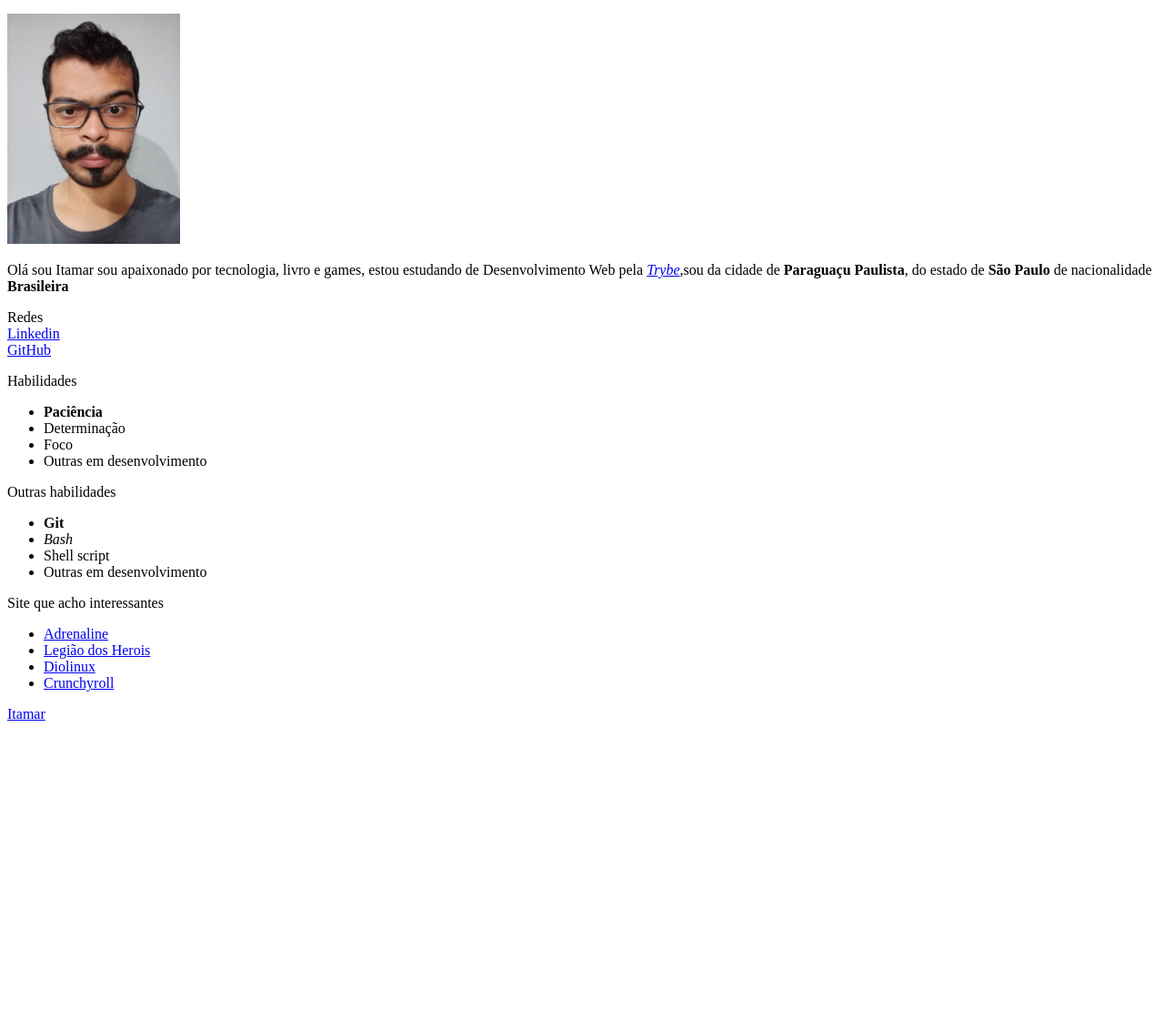
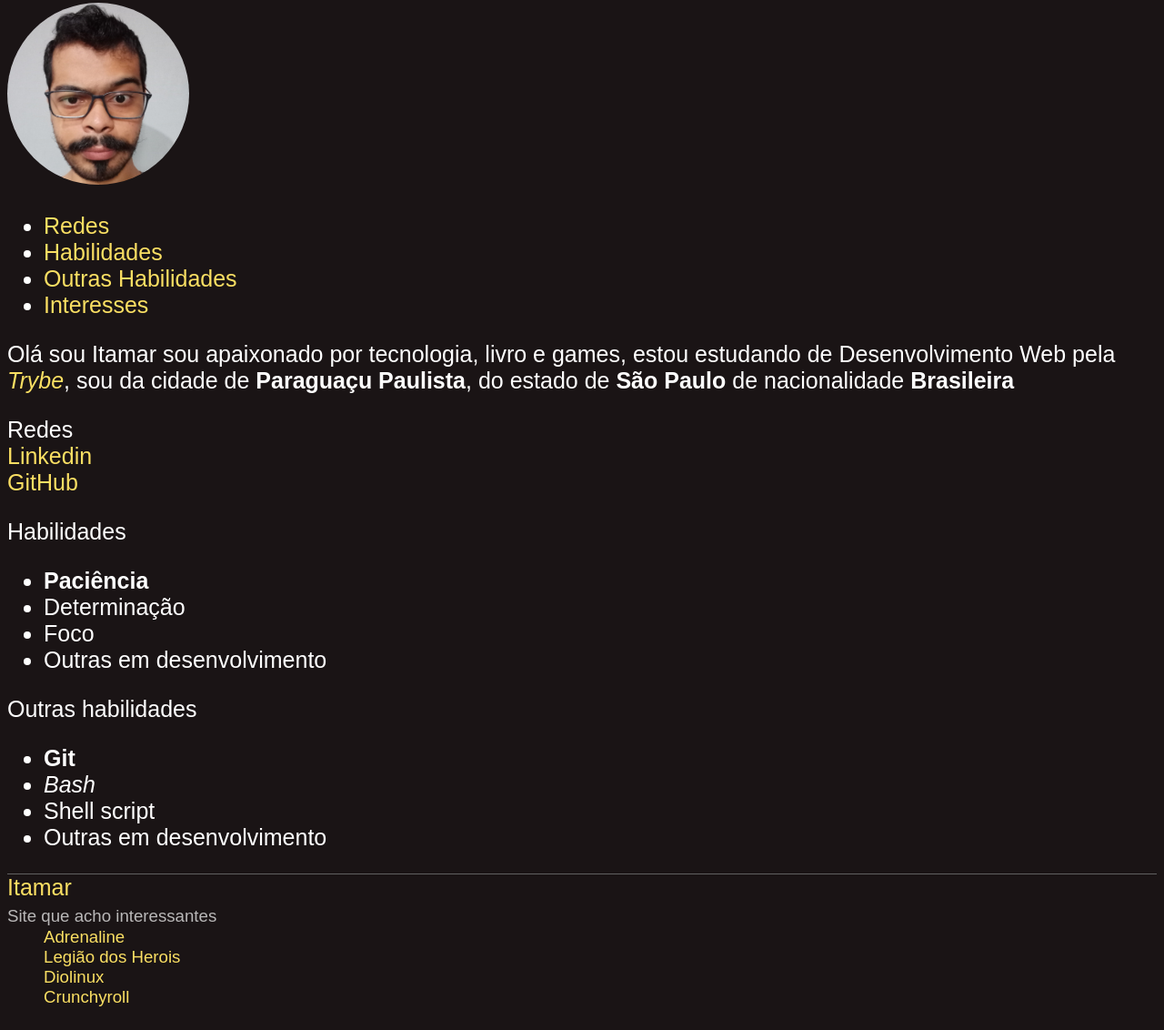
Before and after one commit to ItamarSilvaSoares/ItamarSilvaSoares.github.io, a plain HTML site: page index.html in a window 1280 px wide. Shown: the part 153-1285 px from the top of the page at 91% size. Before the commit the page ends 955 px from the top, so only its background shows below. Drawn offline with Linux system fonts and the light colour scheme.

Commit message:
add CSS, minha primeira modificação css

```diff
--- a/index.html
+++ b/index.html
@@ -3,21 +3,23 @@
 <head>
 <meta charset="UTF-8">
 <Title>Primeiro Portfólio Web</Title>
+<link rel="stylesheet" href="style.css">
 </head>
 <body>
     <h1>Itamar da Silva Soares</h1>
+    <p><img src="foto-quadrada.jpg" alt="foto de perfil" id="foto"></p>
     <p><ul>
         <li><a href="#redes">Redes</a></li>
         <li><a href="#habili">Habilidades</a></li>
         <li><a href="#ohabili">Outras Habilidades</a></li>
         <li><a href="#inter">Interesses</a></li>
     </ul></p>
-    <p><img src="foto.jpg" alt="foto de perfil" width="190px" id="foto"></p>
-    <p>Olá sou Itamar sou apaixonado por tecnologia, livro e games, estou estudando de Desenvolvimento Web pela <a href="https://www.betrybe.com/" target="_blank"> <em>Trybe</em></a>,sou da cidade de <strong>Paraguaçu Paulista</strong>, do estado de <strong>São Paulo</strong> de nacionalidade <strong>Brasileira</strong></p>
+
+    <p>Olá sou Itamar sou apaixonado por tecnologia, livro e games, estou estudando de Desenvolvimento Web pela <a href="https://www.betrybe.com/" target="_blank" id="trybe"> <em>Trybe</em></a>, sou da cidade de <strong>Paraguaçu Paulista</strong>, do estado de <strong>São Paulo</strong> de nacionalidade <strong>Brasileira</strong></p>
     <p id="redes">
         Redes <br>
-        <a href="https://www.linkedin.com/in/itamar-soares-22268a235/">Linkedin</a> <br>
-        <a href="https://github.com/ItamarSilvaSoares">GitHub</a>
+        <a href="https://www.linkedin.com/in/itamar-soares-22268a235/" target="_blank">Linkedin</a> <br>
+        <a href="https://github.com/ItamarSilvaSoares" target="_blank">GitHub</a>
     </p>
     <p id="habili"> Habilidades
         <ul>
@@ -35,15 +37,19 @@
                 <li>Outras em desenvolvimento </li>
             </ul>
         </p>
+        <footer>
         <p id="inter">
-            Site que acho interessantes
-            <ul>
-                <li><a href="https://adrenaline.com.br/">Adrenaline</a></li>
-                <li><a href="https://www.legiaodosherois.com.br/" target="_blank">Legião dos Herois</a></li>
-                <li><a href="https://diolinux.com.br/" target="_blank">Diolinux</a></li>
-                <li><a href="https://www.crunchyroll.com/pt-br/news" target="_blank">Crunchyroll</a></li>
-            </ul>
+            <p class="footer-li"><a href="#foto">Itamar</a></p>
+            <small id="sites">Site que acho interessantes <br>
+                <ul id="footer-ul">
+                    <li class="footer-li"><a href="https://adrenaline.com.br/">Adrenaline</a></li>
+                    <li class="footer-li"><a href="https://www.legiaodosherois.com.br/" target="_blank">Legião dos Herois</a></li>
+                    <li class="footer-li"><a href="https://diolinux.com.br/" target="_blank">Diolinux</a></li>
+                    <li class="footer-li"><a href="https://www.crunchyroll.com/pt-br/news" target="_blank">Crunchyroll</a></li>
+                </ul>
+            </small>
         </p>
-        <a href="#foto">Itamar</a>
+
+    </footer>
     </body>
 </html>
--- /dev/null
+++ b/style.css
@@ -0,0 +1,56 @@
+/* CSS HEX
+--gunmetal: #2b303aff;
+--dark-pastel-green: #35bf5cff;
+--naples-yellow: #fadf63ff;
+--blue-munsell: #1e8da4ff;
+--smoky-black: #1a1415ff; */
+body{
+    background-color:#1a1415ff;
+    color: #fff;
+    font-family: Arial, Helvetica, sans-serif;
+    font-size: 25px;
+
+}
+
+#foto{
+    border-radius: 100px;
+    width: 200px
+}
+
+h1{
+    text-align: center;
+    font-size: 63px;
+}
+
+/*footer*/
+#inter {
+    margin: 0px;
+    border-top: 1px solid  #606060;
+}
+
+#footer-ul, #sites{
+    font-size: 14pt;
+    margin: 0pt;
+    line-height: normal;
+    color: rgba(255, 255, 255, 0.699);
+}
+
+.footer-li{
+    list-style-type: none;
+    margin: 0pt;
+}
+
+/*link*/
+a {
+    text-decoration: none;
+    color:#fadf63ff;
+}
+
+a:hover{
+    color:#35bf5cff;
+}
+
+
+#trybe{
+    text-decoration-color:#35bf5cff;
+}
```
Also changed, not shown: foto-quadrada.jpg (added), foto.jpg (deleted).
